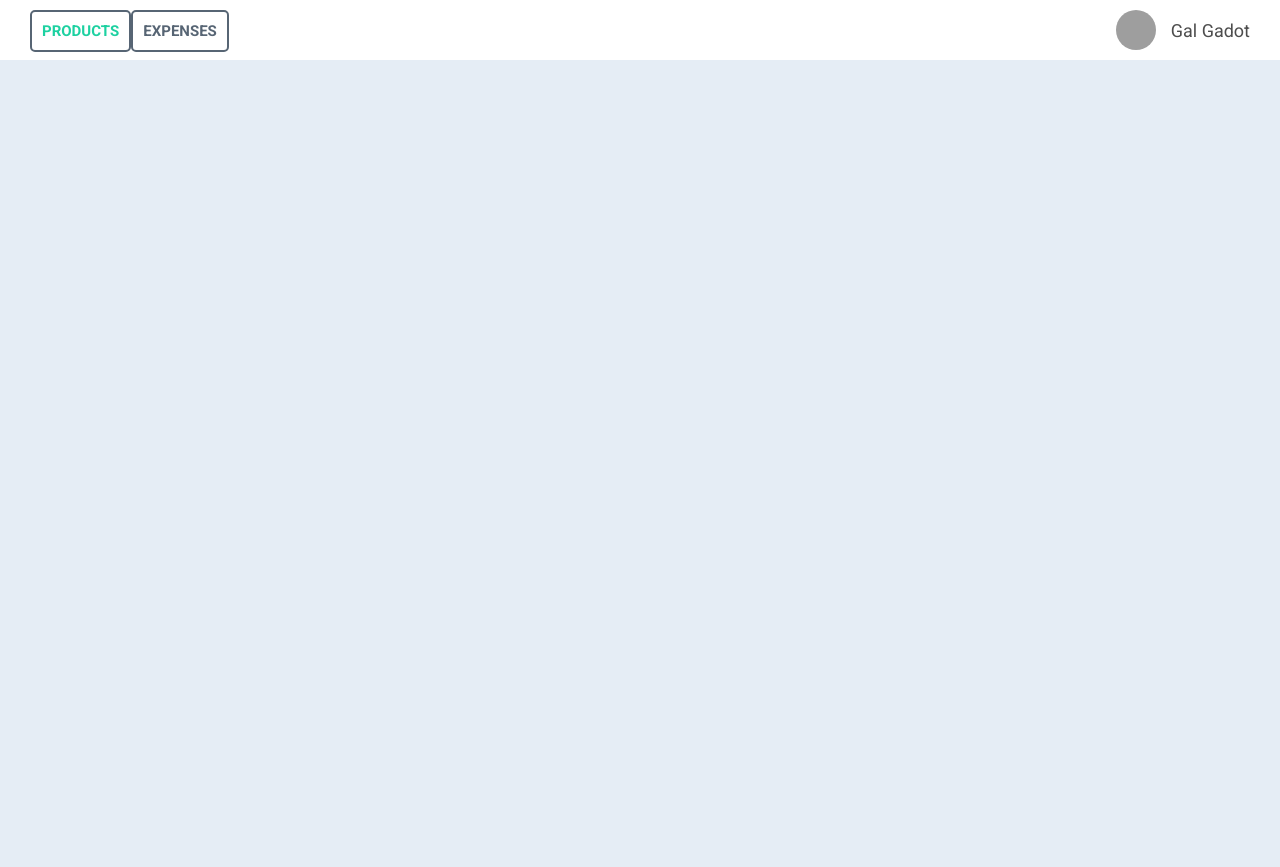
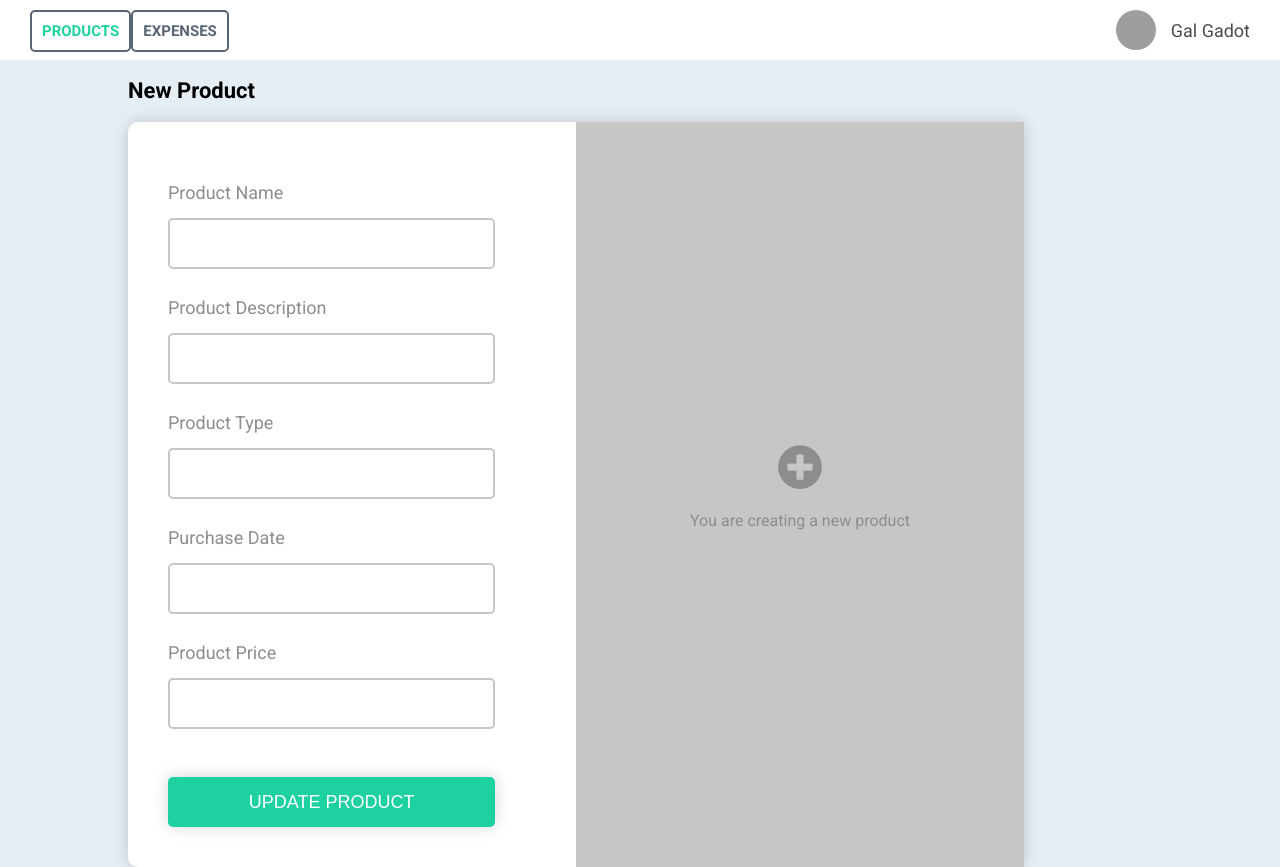
Before and after one commit to vlatkotodorovski/expenses-calculator-main, a React (Create React App) app: page /edit in a window 1280 px wide. Before the commit the page ends 800 px from the top, so only its background shows below. Built offline with nearby package versions, Linux system fonts and the light colour scheme; sample sign-in values are in the browser's storage; grey boxes are pictures that could not be loaded.

Commit message:
connected alert component and added edit route

```diff
--- a/src/components/Alert/Alert.js
+++ b/src/components/Alert/Alert.js
@@ -1,20 +1,40 @@
 import React from 'react'
 
 export class Alert extends React.Component {
+    // constructor(props) {
+    //     super(props);
+    //     this.state = {
+
+    //         products: [],
+    //         visable: false
+
+
+    //     }
+    //     // this.HandleFieldsChange = this.HandleFieldsChange.bind(this);
+    //     // this._renderExpenses = this._renderExpenses.bind(this);
+    //     // this.onNavigateNewProduct = this.onNavigateNewProduct.bind(this);
+    //     // this.onNavigateNewCalc = this.onNavigateNewCalc.bind(this);
+    //     // this._NavigateEditProduct = this._NavigateEditProduct.bind(this);
+    // }
+
     render() {
         return (
-            <div class="alert">
-                <div class="white-box">
+            <div className="alert">
+                <div className="white-box">
                     <div>
                         <h2>Delete Product</h2>
                         <p>You are about to delete this product. Are you sure you wish to continue?</p>
                     </div>
-                    <div class="alert-btns">
-                        <button class="cancel-btn">CANCEL</button>
-                        <button class="del-btn">DELETE</button>
+                    <div className="alert-btns">
+                        {/* <button className="cancel-btn">CANCEL</button> */}
+                        {/* <button className="del-btn">DELETE</button> */}
+                        <button className="cancel-btn" onClick={this.props.visibleFalse}>CANCEL</button>
+                        <button className="del-btn" onClick={this.props._deleteProduct}>DELETE</button>
                     </div>
                 </div>
             </div>
         )
     }
 }
+
+export default Alert;
--- /dev/null
+++ b/src/components/EditProduct/EditProduct.js
@@ -0,0 +1,105 @@
+import React from 'react'
+// import './NewProduct.css'
+import axios from 'axios'
+// import { NavLink } from 'react-router-dom'
+
+
+export class EditProduct extends React.Component {
+    constructor(props) {
+        super(props);
+        this.state = {
+            productName: this.productName,
+            productDescription: this.productDescription,
+            productType: this.productType,
+            purchaseDate: this.purchaseDate,
+            price: this.price
+
+        }
+        this.HandleFieldsChange = this.HandleFieldsChange.bind(this);
+        this._updateProduct = this._updateProduct.bind(this);
+    }
+
+    _updateProduct() {
+        const access_token = localStorage.getItem('access_token')
+        axios.post('http://localhost:3000/edit' , this.state, {
+            headers: {
+                access_token
+            }
+        })
+        .then( res => {
+
+            this.props.history.push('/edit')
+        })
+            .catch(err => console.log(err))
+
+    }
+
+    HandleFieldsChange(e) {
+        this.setState({
+            [e.target.name]: e.target.value
+        })
+    }
+
+
+    render() {
+        return (
+            <section id="new-product">
+                <div className="newProduct">
+                    {/* <div className="headerNewProduct">
+                        <div className="button" >
+                            <button className="button_products">PRODUCTS</button>
+                            <button className="button_expenses">EXPENSES</button>
+                        </div>
+
+
+                        <div className="avatar">
+                            <img src="https://upload.wikimedia.org/wikipedia/commons/thumb/7/72/Gal_Gadot_%2836165097896%29_%28cropped%29.jpg/900px-Gal_Gadot_%2836165097896%29_%28cropped%29.jpg" alt="avatar" />
+                            <p>Gal Gadot</p>
+                        </div>
+                    </div> */}
+
+                    <div className="backgroundProduct">
+                        <div className="backNewProd">
+                            <h1>New Product</h1>
+                        </div>
+                        <div className="mainProduct">
+                            <div className="login-form prod">
+                                <div>
+                                    <label htmlFor="">Product Name</label>
+                                    <input type="text" name="productName" placeholder={this.productName} onInput={this.HandleFieldsChange}/>
+
+                                    <label htmlFor="">Product Description</label>
+                                    <input type="text" name="productDescription" placeholder={this.productDescription} onInput={this.HandleFieldsChange}/>
+
+                                    <label htmlFor="">Product Type</label>
+                                    <input type="text" name="productType" placeholder={this.productType} onInput={this.HandleFieldsChange}/>
+
+                                    <label htmlFor="">Purchase Date</label>
+                                    <input type="number" name="purchaseDate" placeholder={this.purchaseDate} onInput={this.HandleFieldsChange}/>
+
+                                    <label htmlFor="">Product Price</label>
+                                    <input type="number" name="price" placeholder={this.price} onInput={this.HandleFieldsChange}/>
+
+                                    <button onClick={this._updateProduct}>UPDATE PRODUCT</button>
+                                </div>
+
+                            </div>
+
+                            <div className="createNewProduct">
+
+                                <div className="new-p">
+                                    <p className="button-plus"><i className="fas fa-plus-circle"></i></p>
+                                    <p className="newProdText">You are creating a new product</p>
+                                </div>
+
+
+                            </div>
+                        </div>
+                    </div>
+
+                </div>
+            </section>
+
+        )
+    }
+}
--- a/src/components/Portal/Portal.js
+++ b/src/components/Portal/Portal.js
@@ -2,6 +2,7 @@ import React from 'react'
 import { Products } from '../Products/Products';
 import { Expenses } from '../Expenses/Expenses';
 import { NewProduct } from '../NewProduct/NewProduct';
+import { EditProduct} from '../EditProduct/EditProduct'
 import {Header} from '../Header/Header'
 import {Route} from 'react-router-dom'
 
@@ -15,6 +16,7 @@ export class Portal extends React.Component {
                 <Route path = "/new-product" component = {NewProduct} />
                 <Route path = "/products" component = {Products} />
                 <Route path = "/expenses" component = {Expenses} />
+                <Route path = "/edit" component = {EditProduct} />
             </div>
 
         )
--- a/src/components/Products/Products.js
+++ b/src/components/Products/Products.js
@@ -3,6 +3,8 @@ import './Products.css'
 import '../../assets/images/edit.svg'
 import '../../assets/images/trash-alt.svg'
 import axios from 'axios';
+import { Alert } from '../Alert/Alert'
+
 // import { NavLink } from 'react-router-dom'
 
 
@@ -13,6 +15,8 @@ export class Products extends React.Component {
         this.state = {
 
             products: [],
+            visible: false,
+            selectedProduct: {}
 
 
         }
@@ -20,6 +24,9 @@ export class Products extends React.Component {
         // this._renderExpenses = this._renderExpenses.bind(this);
         this.onNavigateNewProduct = this.onNavigateNewProduct.bind(this);
         this.onNavigateNewCalc = this.onNavigateNewCalc.bind(this);
+        this._NavigateEditProduct = this._NavigateEditProduct.bind(this);
+        this.visibleFalse = this.visibleFalse.bind(this)
+        // this._deleteProduct = this._deleteProduct.bind(this)
     }
 
     async componentDidMount() {
@@ -53,6 +60,27 @@ export class Products extends React.Component {
         console.log("make request to backend to delete product, and backend should return all products without the deleted, after that use setState", product)
     }
 
+
+
+    _NavigateEditProduct() {
+
+        this.props.history.push('edit/')
+
+        // const access_token = localStorage.getItem('access_token')
+
+        // axios.get('http://localhost:3000/products/edit' + product._id, {
+        //     headers: {
+        //         access_token
+        //     }
+        // }).then(
+        //     (res) => {
+        //         this.setState({ products: res.data })
+        //     }
+        // )
+
+        // console.log("make request to backend to delete product, and backend should return all products without the deleted, after that use setState", product)
+    }
+
     _renderProducts() {
         console.log(this.state.products)
         return this.state.products.map(product => (
@@ -63,19 +91,31 @@ export class Products extends React.Component {
                 <td>{product.purchaseDate}</td>
                 <td>{product.price}</td>
                 <td className="row-actions">
-                    <button className="icon-button edit-button"></button>
-                    <button className="icon-button delete-button" onClick={this._deleteProduct(product)}></button>
+                    <button className="icon-button edit-button" onClick={this._NavigateEditProduct}></button>
+                    {/* <button className="icon-button delete-button" onClick={this._deleteProduct(product)}></button> */}
+                    <button className="icon-button delete-button" onClick={() =>
+                        { this.setState({
+                            visible: true,
+                            selectedProduct: product
+                        });
+                        }}></button>
                 </td>
             </tr>
         ))
     }
 
-    onNavigateNewProduct(){
+    onNavigateNewProduct() {
         this.props.history.push('/new-product')
     }
 
-    onNavigateNewCalc(){
+    onNavigateNewCalc() {
         this.props.history.push('/expenses')
+    }
+
+    visibleFalse() {
+        this.setState({
+            visible: false
+        })
     }
 
 
@@ -159,7 +199,16 @@ export class Products extends React.Component {
                     <button className="product-button-grey" onClick={this.onNavigateNewProduct}>NEW PRODUCT</button>
                 </div>
 
+                <div>
+                    {this.state.visible ?
+                        <Alert visibleFalse={this.visibleFalse} _deleteProduct={this._deleteProduct(this.state.selectedProduct)} />
+                        : null}
+
+                </div>
+
+
             </section>
+
 
         )
     }
```
